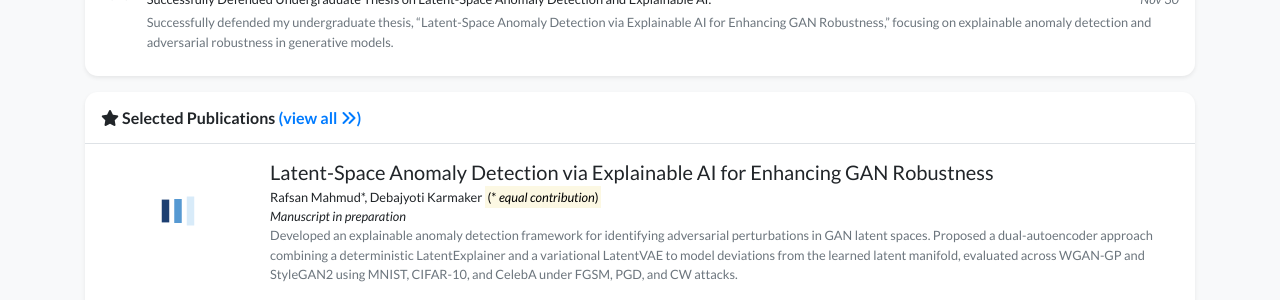
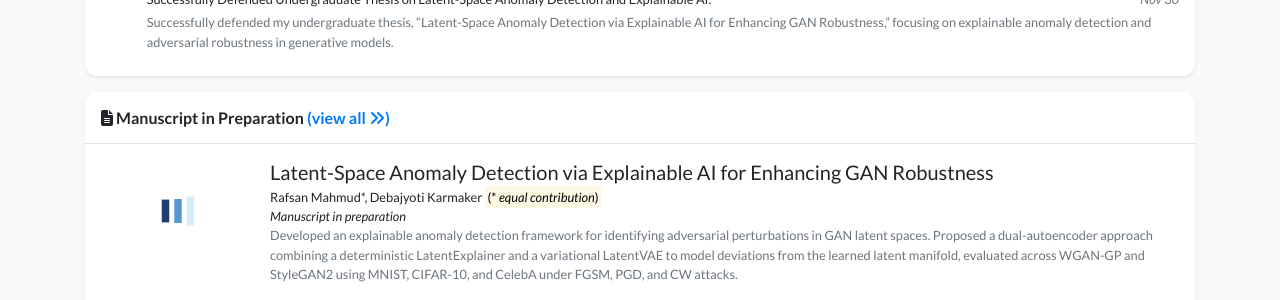
Before and after one commit to RAAFSAAN0/RAAFSAAN0.github.io, a Jekyll site: the page built from index_layout2.html, in a window 1280 px wide and 900 px high, scrolled down 708 px. Shown: the part 274-574 px from the top of the window. Built offline with Jekyll 4.4.1, drawn with Linux system fonts in a browser that asks for light colours; nearby versions of some CDN libraries; a style sheet for code colours, icons or effects is not loaded.

Commit message:
Update index_layout2.html

```diff
--- a/index_layout2.html
+++ b/index_layout2.html
@@ -21,6 +21,6 @@ navbar_title: Home (Layout 2)
     {%
         include widgets/publication_card.html
         publications=pubs
-        title='<i class="fas fa-star"></i> Selected Publications'
+        title='<i class="fas fa-file-alt"></i> Manuscript in Preparation'
     %}
 {% endif %}
```
